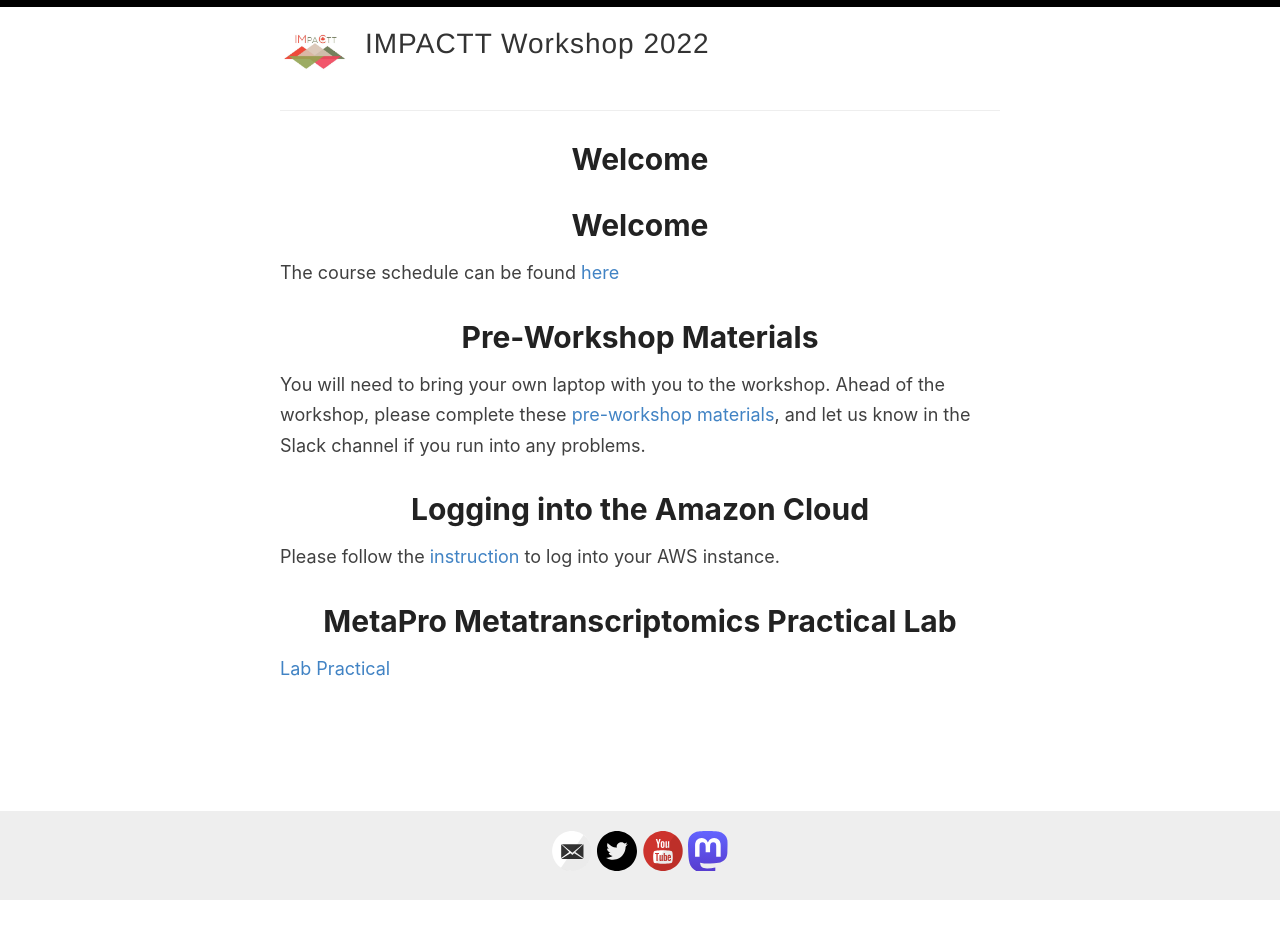
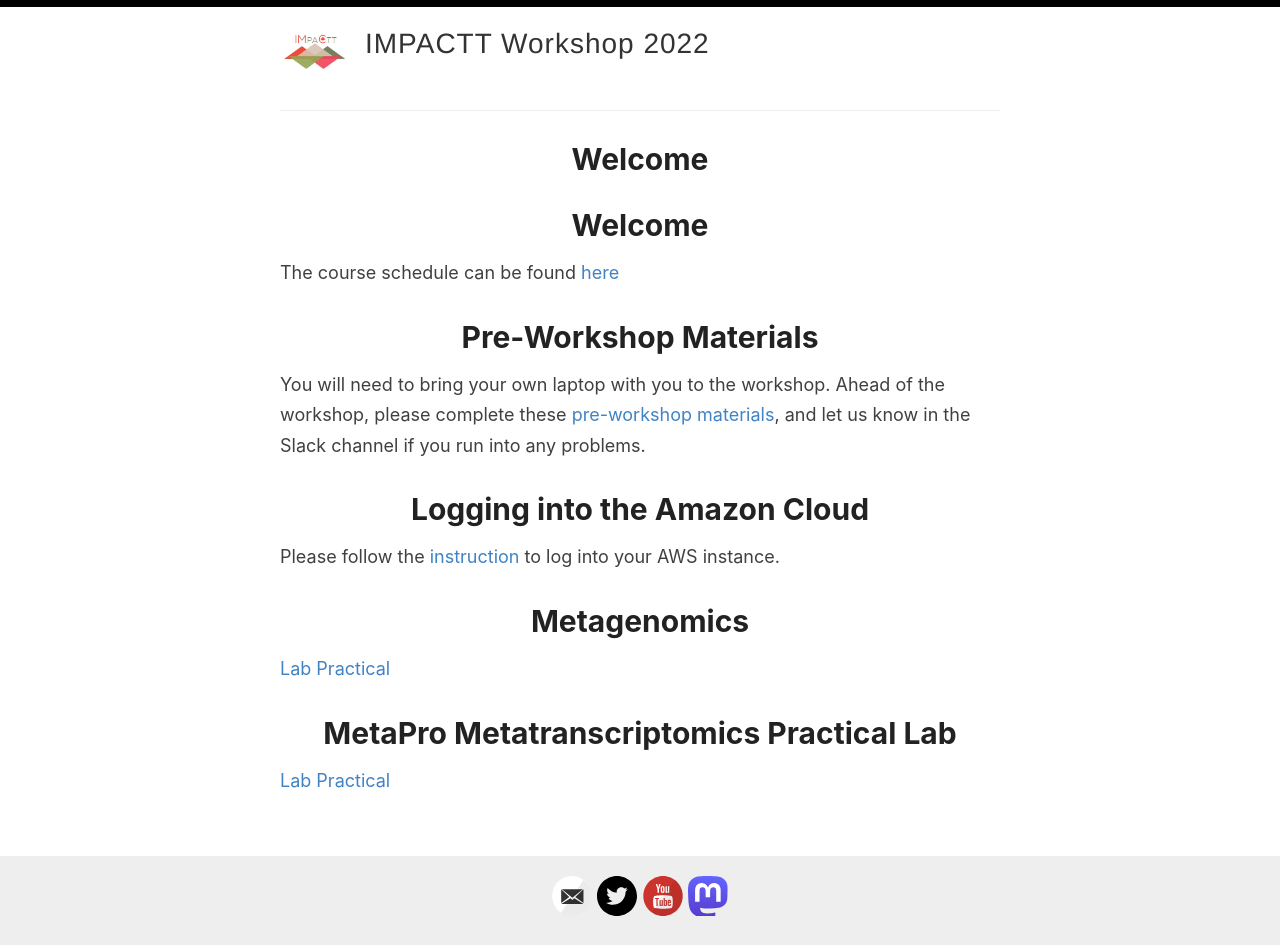
Before and after one commit to bioinformaticsdotca/MIC_2022, a Jekyll site: the page built from index.md, in a window 1280 px wide. Built offline with Jekyll 4.4.1, drawn with Linux system fonts in a browser that asks for light colours; our own code applies the rules of GitHub Pages for plain Markdown files; before the commit the page ends 901 px from its top, so only the background shows below that.

Commit message:
Update index.md

```diff
--- a/index.md
+++ b/index.md
@@ -8,5 +8,8 @@ You will need to bring your own laptop with you to the workshop. Ahead of the wo
 # Logging into the Amazon Cloud
 Please follow the [instruction](/MIC_2022/Logging%20into%20AWS) to log into your AWS instance.
 
+# Metagenomics
+[Lab Practical](https://github.com/LangilleLab/microbiome_helper/wiki/Metagenomics-(IMPACTT-December-2022))
+
 # MetaPro Metatranscriptomics Practical Lab
 [Lab Practical](/MIC_2022/Module6_Metatranscriptomics_Tutorial_MIC-2022)
```
